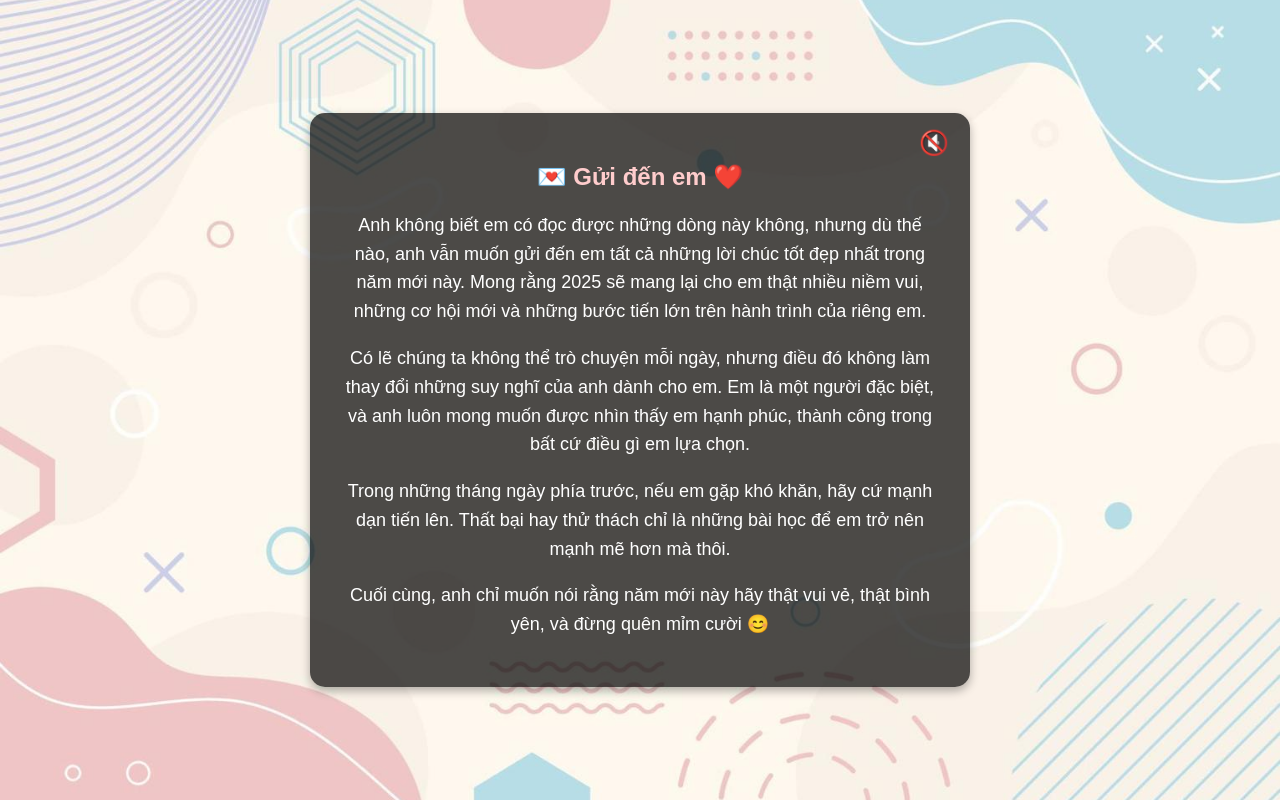
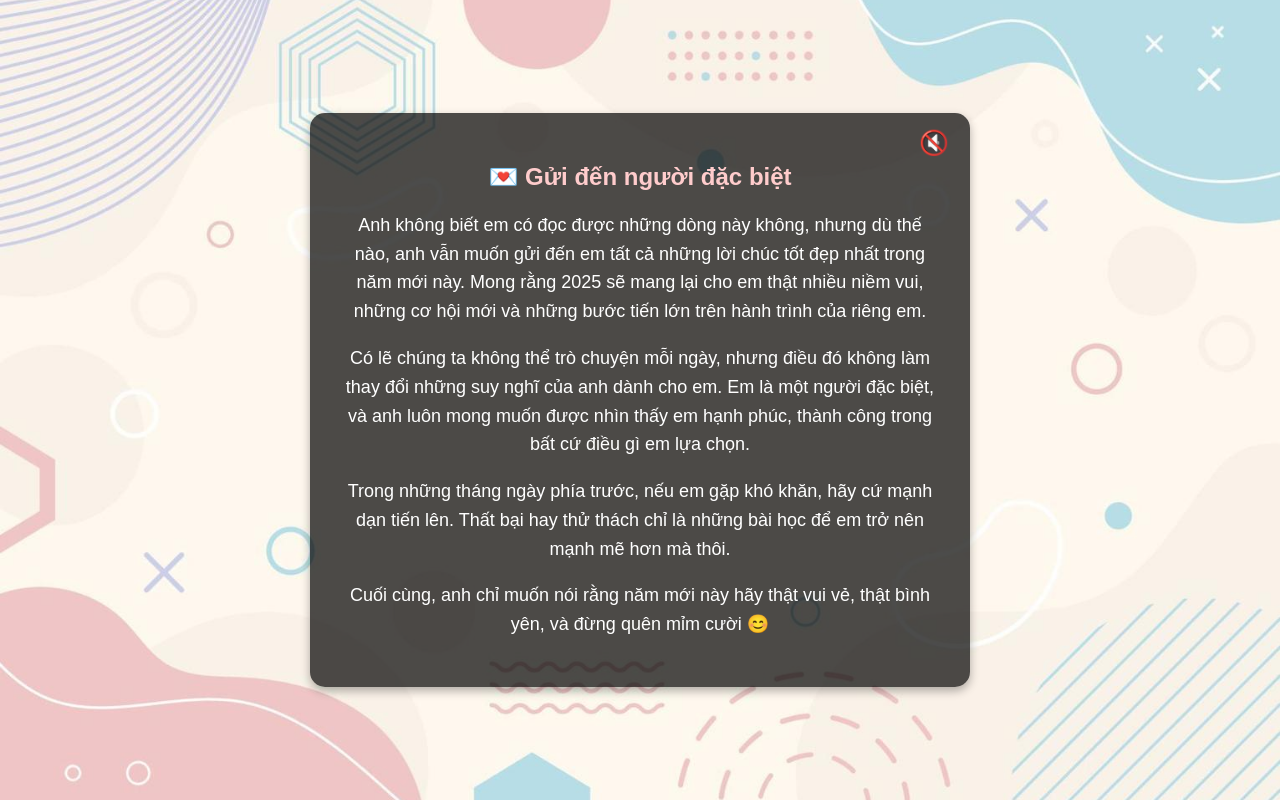
Before and after one commit to HSang04/4u, a plain HTML site: page index.html in a window 1280 px wide. Drawn offline with Linux system fonts and the light colour scheme.

Commit message:
update sc

```diff
--- a/index.html
+++ b/index.html
@@ -56,7 +56,7 @@
 <body>
     <div class="container">
         <button id="toggleMusic" class="music-btn">🔇</button>
-        <h2>💌 Gửi đến em ❤️</h2>
+        <h2>💌 Gửi đến người đặc biệt </h2>
         <p>
             Anh không biết em có đọc được những dòng này không, nhưng dù thế nào, anh vẫn muốn gửi đến em tất cả những lời chúc tốt đẹp nhất trong năm mới này.
             Mong rằng 2025 sẽ mang lại cho em thật nhiều niềm vui, những cơ hội mới và những bước tiến lớn trên hành trình của riêng em.
```
